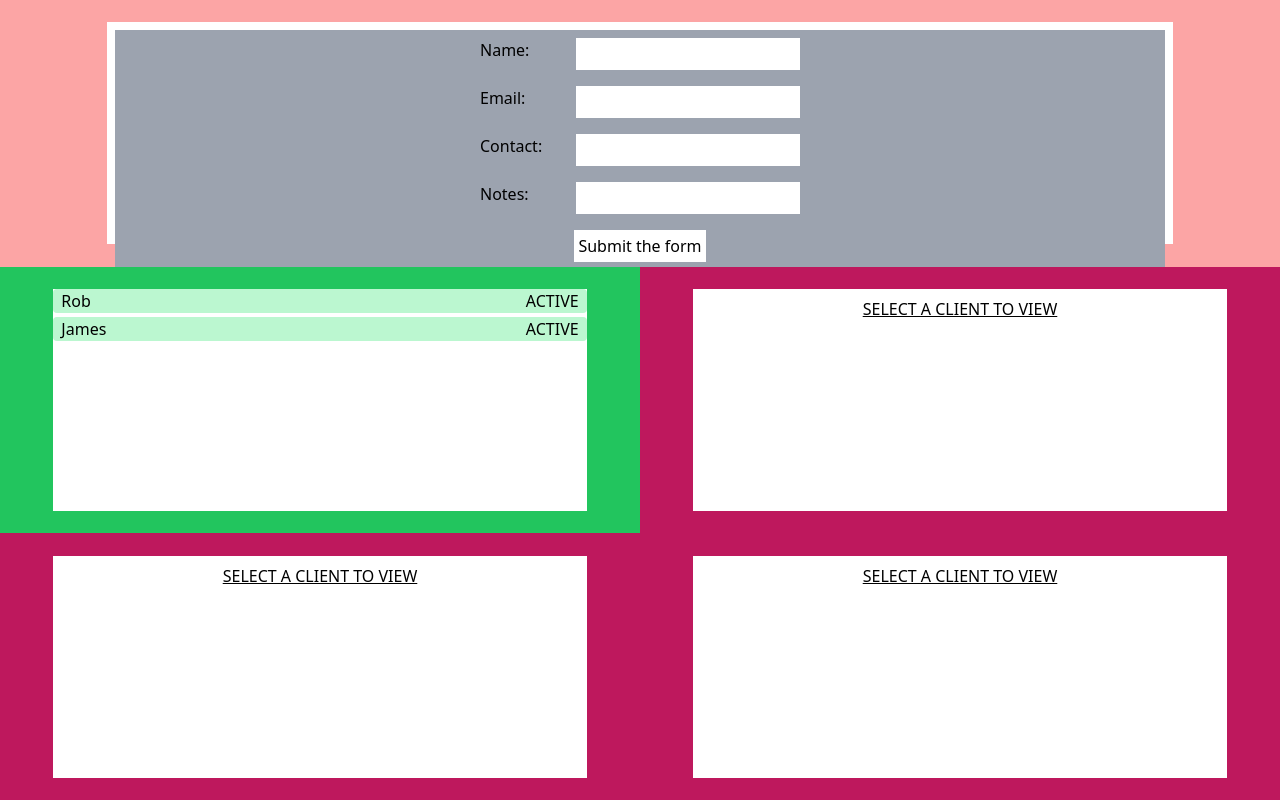
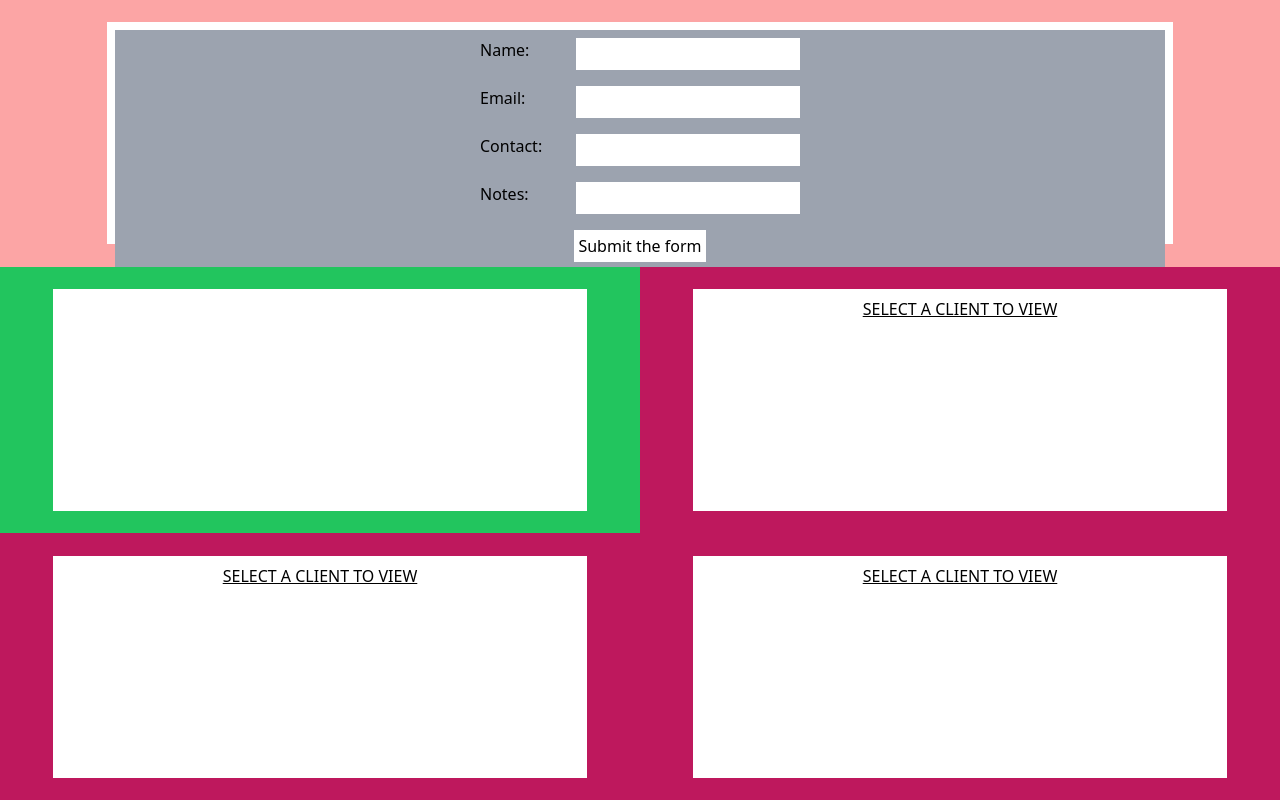
Before and after one commit to RobJJ/client-tracker-tester, a React (Create React App) app: page / in a window 1280 px wide. Built offline with nearby package versions, Linux system fonts and the light colour scheme.

Commit message:
Added unique ID package (UUID)

```diff
--- a/package.json
+++ b/package.json
@@ -9,6 +9,7 @@
     "react": "^18.2.0",
     "react-dom": "^18.2.0",
     "react-scripts": "5.0.1",
+    "uuid": "^9.0.0",
     "web-vitals": "^2.1.4"
   },
   "scripts": {
--- a/src/Active_Client_Receipts/ActiveClientReceipts.js
+++ b/src/Active_Client_Receipts/ActiveClientReceipts.js
@@ -4,6 +4,10 @@ import { useGlobalContext } from "../Context/Context";
 //
 const ActiveClientReceipts = () => {
   const { focused } = useGlobalContext();
+  //
+  useEffect(() => {
+    console.log("USE EFFECT TRIGGERED - DOES LIST UPDATE?");
+  }, [focused]);
   //
   if (Object.keys(focused).length === 0) {
     return (
@@ -14,6 +18,7 @@ const ActiveClientReceipts = () => {
       </div>
     );
   }
+  //
   // const [list, setList] = useState([]);
   // useEffect(() => {
   //   const dataArr = [];
@@ -39,7 +44,7 @@ const ActiveClientReceipts = () => {
             return (
               <div
                 className="flex w-full bg-green-200 pl-4 gap-2"
-                key={debit.date}
+                key={debit.id}
               >
                 <h3 className="w-1/3">{debit.date}</h3>
                 <h3 className="w-1/3">{debit.amount}</h3>
@@ -51,7 +56,7 @@ const ActiveClientReceipts = () => {
             return (
               <div
                 className="grid grid-cols-3 pl-4 gap-2 bg-yellow-200"
-                key={credit.date}
+                key={credit.id}
               >
                 <h3 className="col-span-1">{credit.date}</h3>
                 <h3 className="col-start-3 col-span-1">-{credit.sessions}</h3>
--- a/src/Client_List/ClientList.js
+++ b/src/Client_List/ClientList.js
@@ -1,5 +1,6 @@
 import React from "react";
 import { useGlobalContext } from "../Context/Context";
+
 //
 //
 const ClientList = () => {
@@ -9,10 +10,10 @@ const ClientList = () => {
   return (
     <div className="bg-green-500 flex justify-center items-center">
       <div className="bg-white w-5/6 h-5/6 flex flex-col gap-1 overflow-auto">
-        {clients.map((client, idx) => {
+        {clients.map((client) => {
           return (
             <div
-              key={idx}
+              key={client.id}
               className="flex justify-between px-2 bg-green-200 rounded cursor-pointer"
               onClick={() => {
                 // setFocusedClient(client);
--- a/src/Context/Context.js
+++ b/src/Context/Context.js
@@ -1,6 +1,8 @@
 import React, { useContext, useState, useReducer, useEffect } from "react";
 import reducer from "../Reducer/Reducer";
 import { clientData } from "../Data/Data";
+
+//
 //
 const AppContext = React.createContext();
 //
@@ -15,6 +17,7 @@ const clientTemplate = {
   name: "",
   email: "",
   contact: "",
+  id: "",
   active: false,
   notes: [],
   receipts: { debits: [], credits: [] },
@@ -22,11 +25,13 @@ const clientTemplate = {
 // Default Template for Debit and Credit Info
 const debitTemplate = {
   date: "",
+  id: "",
   amount: "",
   sessions: 0,
 };
 const creditTemplate = {
   date: "",
+  id: "",
   sessions: 0,
 };
 //
@@ -47,12 +52,16 @@ const AppProvider = ({ children }) => {
   // To add a receipt - debit to client
   const addDebitToClient = (e) => {
     e.preventDefault();
+    // const uniqueKey = uuidv4();
+    // setDebitInfo({ ...debitInfo, id: uniqueKey });
     dispatch({ type: "DEBIT_CLIENT", payload: { debitInfo } });
     setDebitInfo(debitTemplate);
   };
   // To add a recipet - credit to client
   const addCreditToClient = (e) => {
     e.preventDefault();
+    // const uniqueKey = uuidv4();
+    // setCreditInfo({ ...creditInfo, id: uniqueKey });
     dispatch({ type: "CREDIT_CLIENT", payload: creditInfo });
     setCreditInfo(creditTemplate);
   };
--- a/src/Data/Data.js
+++ b/src/Data/Data.js
@@ -1,51 +1,53 @@
 export const clientData = [
-  {
-    name: "Rob",
-    email: "rob@gmail.com",
-    contact: "0225462243",
-    active: true,
-    notes: ["Good form on pushups", "Not very flexible"],
-    receipts: {
-      debits: [
-        {
-          date: "20-04-2022",
-          amount: "2000 usd",
-          sessions: 20,
-        },
-        {
-          date: "29-05-2022",
-          amount: "125 usd",
-          sessions: 20,
-        },
-      ],
-      credits: [
-        {
-          date: "24-04-2022",
-          sessions: 1,
-        },
-      ],
-    },
-  },
-  {
-    name: "James",
-    email: "james@gmail.com",
-    contact: "0884325674",
-    active: true,
-    notes: ["Dope dude", "Super strong"],
-    receipts: {
-      debits: [
-        {
-          date: "25-07-2022",
-          amount: "1M vnd",
-          sessions: 2,
-        },
-      ],
-      credits: [
-        {
-          date: "22-08-2022",
-          sessions: 1,
-        },
-      ],
-    },
-  },
+  // {
+  //   name: "Rob",
+  //   email: "rob@gmail.com",
+  //   contact: "0225462243",
+  //   id: "",
+  //   active: true,
+  //   notes: ["Good form on pushups", "Not very flexible"],
+  //   receipts: {
+  //     debits: [
+  //       // {
+  //       //   date: "20-04-2022",
+  //       //   amount: "2000 usd",
+  //       //   sessions: 20,
+  //       // },
+  //       // {
+  //       //   date: "29-05-2022",
+  //       //   amount: "125 usd",
+  //       //   sessions: 20,
+  //       // },
+  //     ],
+  //     credits: [
+  //       // {
+  //       //   date: "24-04-2022",
+  //       //   sessions: 1,
+  //       // },
+  //     ],
+  //   },
+  // },
+  // {
+  //   name: "James",
+  //   email: "james@gmail.com",
+  //   contact: "0884325674",
+  //   active: true,
+  //   notes: ["Dope dude", "Super strong"],
+  //   receipts: {
+  //     debits: [
+  //       // {
+  //       //   date: "25-07-2022",
+  //       //   amount: "1M vnd",
+  //       //   sessions: 2,
+  //       //   id: "",
+  //       // },
+  //     ],
+  //     credits: [
+  //       // {
+  //       //   date: "22-08-2022",
+  //       //   sessions: 1,
+  //       // },
+  //     ],
+  //   },
+  // },
 ];
--- a/src/Reducer/Reducer.js
+++ b/src/Reducer/Reducer.js
@@ -1,11 +1,15 @@
 //
+import { v4 as uuidv4 } from "uuid";
 //
 const reducer = (state, action) => {
   //
   if (action.type === "SUBMIT") {
     return {
       ...state,
-      clients: [...state.clients, { ...action.payload, active: true }],
+      clients: [
+        ...state.clients,
+        { ...action.payload, active: true, id: uuidv4() },
+      ],
     };
   }
   //
```
Also changed, not shown: 1 other file (tests, documents, lock files or other folders).
